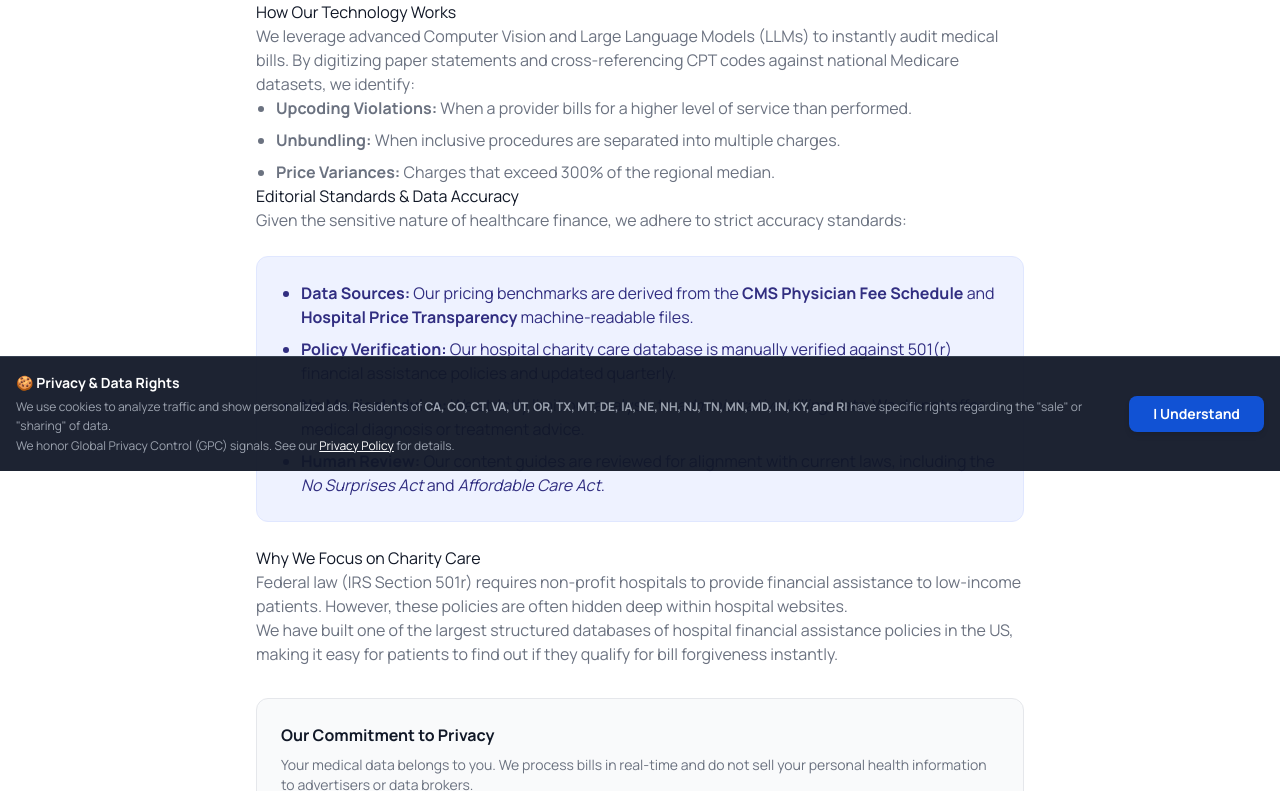
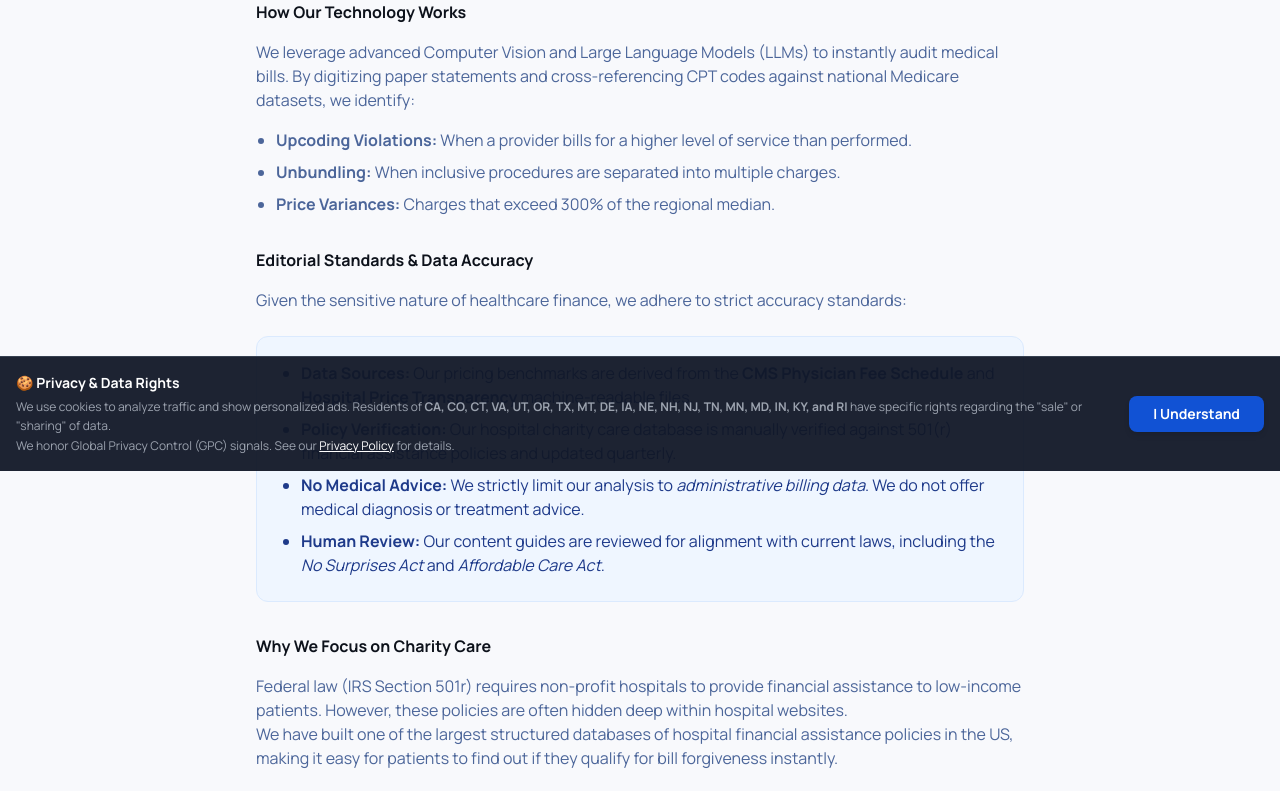
Before and after one commit to gkswjdgb/advocamed-ai, a React (Vite) app in the folder advocamed.ai/: page /about in a window 1280 px wide. Shown: the part 329-1120 px from the top of the page. Built offline with nearby package versions, Linux system fonts and the light colour scheme.

Commit message:
Update AboutUs.tsx

```diff
--- a/advocamed.ai/pages/AboutUs.tsx
+++ b/advocamed.ai/pages/AboutUs.tsx
@@ -10,13 +10,13 @@ const AboutUs: React.FC = () => {
         description="We are dedicated to ending the medical debt crisis in America through AI transparency. Learn about our editorial standards and data sources."
         canonical="/about"
       />
-      <div className="bg-white py-16 px-4 sm:px-6 lg:px-8 pt-24 min-h-screen animate-fade-in-up">
+      <div className="bg-background-light dark:bg-background-dark py-16 px-4 sm:px-6 lg:px-8 min-h-screen animate-fade-in-up font-display">
         <div className="max-w-3xl mx-auto">
-            <h1 className="text-3xl font-extrabold tracking-tight text-gray-900 sm:text-4xl mb-8">
+            <h1 className="text-3xl font-extrabold tracking-tight text-text-main-light dark:text-text-main-dark sm:text-4xl mb-8">
                 Democratizing Medical Billing Transparency
             </h1>
 
-            <div className="prose prose-lg prose-indigo text-gray-500">
+            <div className="prose prose-lg prose-indigo text-text-secondary-light dark:text-text-secondary-dark">
                 <p>
                     Medical debt is the leading cause of bankruptcy in the United States. At <strong>AdvocaMed</strong>, we believe that understanding your healthcare costs shouldn't require a medical degree.
                 </p>
@@ -24,22 +24,22 @@ const AboutUs: React.FC = () => {
                     Hospitals operate with complex "Chargemasters" and obscure coding systems that leave patients confused and vulnerable to overcharges. Our mission is to level the playing field using technology.
                 </p>
 
-                <h2 className="text-gray-900">How Our Technology Works</h2>
+                <h2 className="text-text-main-light dark:text-text-main-dark font-bold mt-8 mb-4">How Our Technology Works</h2>
                 <p>
                     We leverage advanced Computer Vision and Large Language Models (LLMs) to instantly audit medical bills. By digitizing paper statements and cross-referencing CPT codes against national Medicare datasets, we identify:
                 </p>
-                <ul className="list-disc pl-5 space-y-2">
+                <ul className="list-disc pl-5 space-y-2 mt-4">
                     <li><strong>Upcoding Violations:</strong> When a provider bills for a higher level of service than performed.</li>
                     <li><strong>Unbundling:</strong> When inclusive procedures are separated into multiple charges.</li>
                     <li><strong>Price Variances:</strong> Charges that exceed 300% of the regional median.</li>
                 </ul>
 
-                <h2 className="text-gray-900">Editorial Standards & Data Accuracy</h2>
+                <h2 className="text-text-main-light dark:text-text-main-dark font-bold mt-8 mb-4">Editorial Standards & Data Accuracy</h2>
                 <p>
                     Given the sensitive nature of healthcare finance, we adhere to strict accuracy standards:
                 </p>
-                <div className="bg-indigo-50 p-6 rounded-xl border border-indigo-100 my-6">
-                    <ul className="list-disc pl-5 space-y-2 text-indigo-900 text-base">
+                <div className="bg-blue-50 dark:bg-blue-900/20 p-6 rounded-xl border border-blue-100 dark:border-blue-900 my-6">
+                    <ul className="list-disc pl-5 space-y-2 text-blue-900 dark:text-blue-300 text-base">
                         <li><strong>Data Sources:</strong> Our pricing benchmarks are derived from the <strong>CMS Physician Fee Schedule</strong> and <strong>Hospital Price Transparency</strong> machine-readable files.</li>
                         <li><strong>Policy Verification:</strong> Our hospital charity care database is manually verified against 501(r) financial assistance policies and updated quarterly.</li>
                         <li><strong>No Medical Advice:</strong> We strictly limit our analysis to <em>administrative billing data</em>. We do not offer medical diagnosis or treatment advice.</li>
@@ -47,7 +47,7 @@ const AboutUs: React.FC = () => {
                     </ul>
                 </div>
 
-                <h2 className="text-gray-900">Why We Focus on Charity Care</h2>
+                <h2 className="text-text-main-light dark:text-text-main-dark font-bold mt-8 mb-4">Why We Focus on Charity Care</h2>
                 <p>
                     Federal law (IRS Section 501r) requires non-profit hospitals to provide financial assistance to low-income patients. However, these policies are often hidden deep within hospital websites.
                 </p>
@@ -55,18 +55,18 @@ const AboutUs: React.FC = () => {
                     We have built one of the largest structured databases of hospital financial assistance policies in the US, making it easy for patients to find out if they qualify for bill forgiveness instantly.
                 </p>
 
-                <div className="bg-gray-50 p-6 rounded-xl border border-gray-200 mt-8 not-prose">
-                    <h3 className="font-bold text-gray-900 mb-2">Our Commitment to Privacy</h3>
-                    <p className="text-sm">
+                <div className="bg-gray-100 dark:bg-surface-dark p-6 rounded-xl border border-gray-200 dark:border-gray-700 mt-8 not-prose">
+                    <h3 className="font-bold text-gray-900 dark:text-white mb-2">Our Commitment to Privacy</h3>
+                    <p className="text-sm text-gray-600 dark:text-gray-300">
                         Your medical data belongs to you. We process bills in real-time and do not sell your personal health information to advertisers or data brokers.
                     </p>
                 </div>
 
-                <div className="mt-12 pt-8 border-t border-gray-100 flex flex-col sm:flex-row gap-4">
-                    <Link to="/contact-us" className="inline-flex items-center justify-center px-6 py-3 border border-gray-300 text-base font-medium rounded-md text-gray-700 bg-white hover:bg-gray-50">
+                <div className="mt-12 pt-8 border-t border-gray-100 dark:border-gray-700 flex flex-col sm:flex-row gap-4">
+                    <Link to="/contact-us" className="inline-flex items-center justify-center px-6 py-3 border border-gray-300 dark:border-gray-600 text-base font-medium rounded-md text-gray-700 dark:text-gray-300 bg-white dark:bg-surface-dark hover:bg-gray-50 dark:hover:bg-gray-700 transition-colors">
                         Contact Support
                     </Link>
-                    <Link to="/?step=UPLOAD" className="inline-flex items-center justify-center px-6 py-3 border border-transparent text-base font-medium rounded-md text-white bg-primary hover:bg-primaryHover">
+                    <Link to="/?step=HERO" className="inline-flex items-center justify-center px-6 py-3 border border-transparent text-base font-medium rounded-md text-white bg-primary hover:bg-primaryHover transition-colors">
                         Try the Tool
                     </Link>
                 </div>
```
